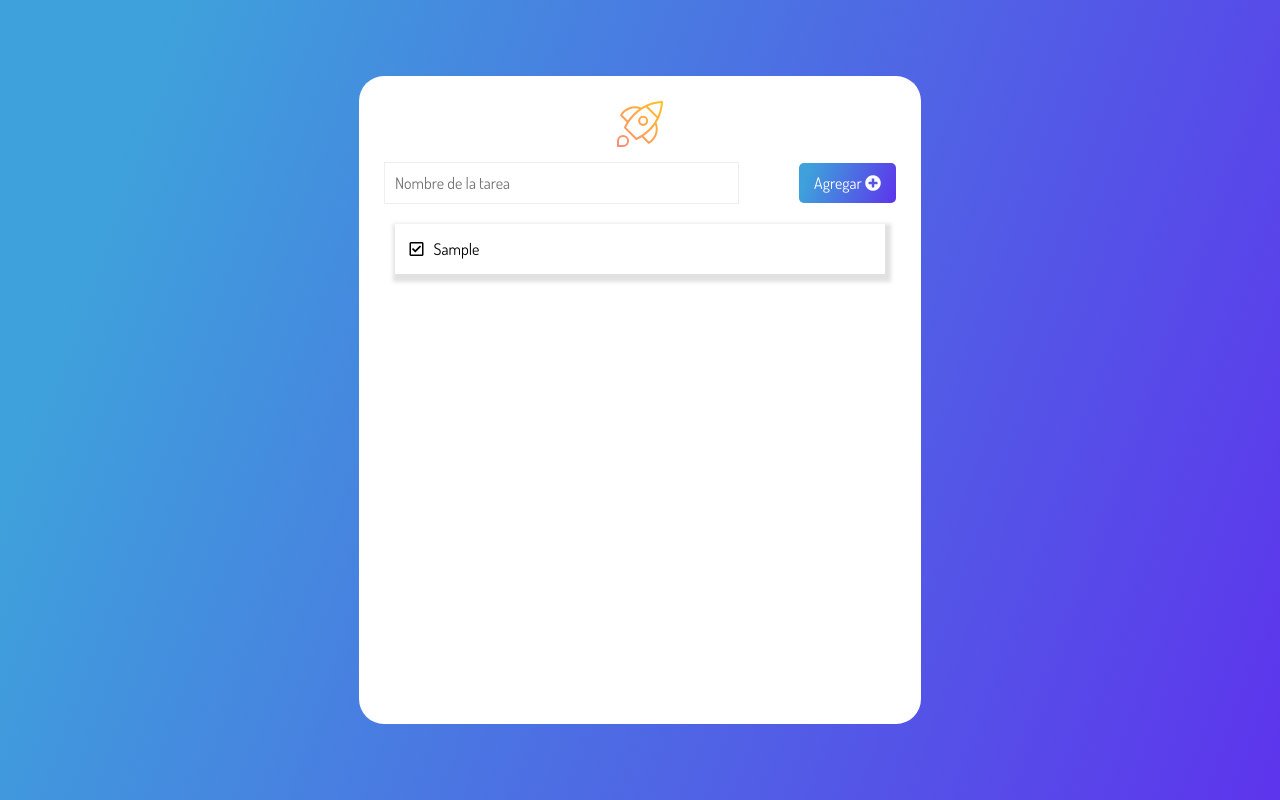
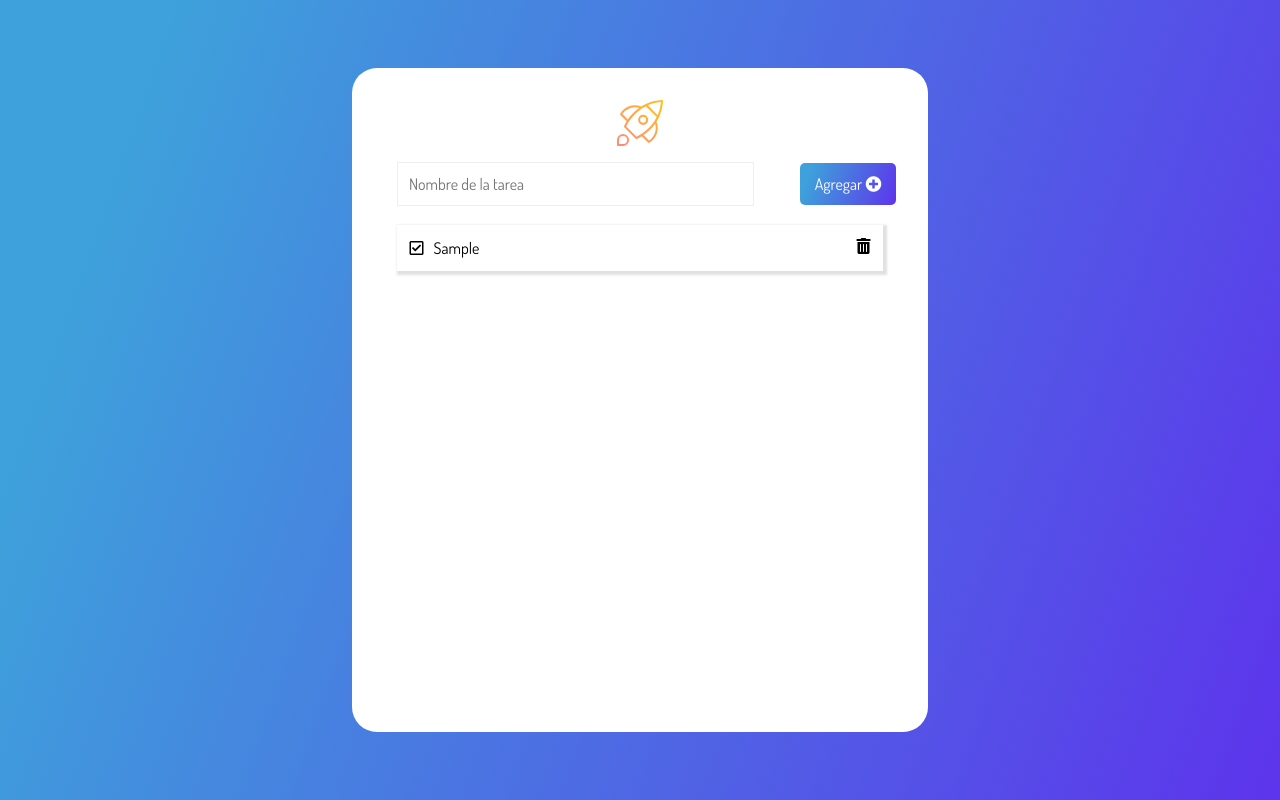
Before and after one commit to BrunoRC1823/Creador-Lista-Tareas, a plain HTML site: page index.html in a window 1280 px wide. Both pictures are taken after typing "Sample" into the empty fields and a click on the button "Agregar". Drawn offline with Linux system fonts and the light colour scheme.

Commit message:
Clase05 completada

```diff
--- /dev/null
+++ b/components/completarTarea.js
@@ -0,0 +1,17 @@
+const checkComplete = () => {
+    const i = document.createElement("i");
+    i.classList.add('far', 'fa-check-square', 'icon');
+    i.addEventListener("click", completarTarea);
+    return i;
+};
+const completarTarea = (evento) => {
+    const elemento = evento.target
+    console.log(elemento);
+    const padre = elemento.parentElement;
+    console.log(padre);
+    elemento.classList.toggle('fas');
+    elemento.classList.toggle('completeIcon');
+    elemento.classList.toggle('far');
+    padre.classList.toggle('task__complete-decoration');
+};
+export default checkComplete;
--- /dev/null
+++ b/components/eliminarIcon.js
@@ -0,0 +1,11 @@
+const eliminarIcon = () => {
+    const i =  document.createElement('i');
+    i.classList.add('fas','fa-trash-alt','trashIcon','icon')
+    i.addEventListener('click',eliminarTarea)
+    return i;
+};
+const eliminarTarea = (evento) => {
+    const padre = evento.target.parentElement;
+    padre.remove();
+};
+export default eliminarIcon;
--- a/index.html
+++ b/index.html
@@ -40,6 +40,6 @@
         </ul>
       </div>
     </main>
-    <script src="script.js"></script>
+    <script type="module" src="script.js"></script>
   </body>
 </html>
--- a/script.js
+++ b/script.js
@@ -1,3 +1,5 @@
+import checkComplete from "./components/completarTarea.js";
+import eliminarIcon from "./components/eliminarIcon.js";
 (() => {
     const btn = document.querySelector("[data-form-btn]")
 
@@ -9,8 +11,6 @@
         const contenidoTarea = document.createElement('div');
         const tituloTarea = document.createElement('span');
         const valor = input.value;
-        const contenido = `
-    <i class="fas fa-trash-alt trashIcon icon"></i>`;
 
         input.value = '';
         tarea.classList.add('card');
@@ -21,20 +21,9 @@
         contenidoTarea.appendChild(tituloTarea);
 
         tarea.appendChild(contenidoTarea);
+        tarea.appendChild(eliminarIcon());
         lista.appendChild(tarea);
     };
 
-    btn.addEventListener("click", createTask)
-    const checkComplete = () => {
-        const i = document.createElement("i");
-        i.classList.add('far', 'fa-check-square', 'icon');
-        i.addEventListener("click", completarTarea);
-        return i;
-    };
-    const completarTarea = (evento) => {
-        const elemento = evento.target
-        elemento.classList.toggle('fas');
-        elemento.classList.toggle('completeIcon');
-        elemento.classList.toggle('far');
-    };
+    btn.addEventListener("click", createTask);
 })();
--- a/styles.css
+++ b/styles.css
@@ -23,14 +23,14 @@ form {
   justify-content: space-between;
   align-items: center;
   display: flex;
-  margin-bottom: 15px;
+  margin-bottom: 0.9rem;
 }
 
 .mainCard {
   width: 40vw;
   border-radius: 25px;
   background-color: #fff;
-  padding: 25px;
+  padding: 2rem;
 }
 
 .title {
@@ -38,15 +38,16 @@ form {
   display: flex;
   justify-content: center;
   align-content: center;
-  margin-bottom: 15px;
+  margin-bottom: 1rem;
 }
 
 .inputForm {
   border: none;
-  padding: 10px;
+  padding: 0.7rem;
   border: 1px solid #eee;
   outline: none;
   width: 65%;
+  margin-left: 0.8rem;
 }
 
 .inputForm::placeholder {
@@ -54,7 +55,7 @@ form {
 }
 
 .btnCreate {
-  padding: 10px 15px;
+  padding: 0.7rem 0.9rem;
   background-image: linear-gradient(
     109.6deg,
     rgba(62, 161, 219, 1) 11.2%,
@@ -79,18 +80,23 @@ form {
 
 .card {
   width: 90%;
-  padding: 15px;
-  box-shadow: 2px 4px 4px 4px rgba(71, 71, 71, 0.16);
+  padding: 0.8rem;
+  box-shadow: 2px 2px 2px 2px rgba(71, 71, 71, 0.16);
   display: flex;
   flex-direction: row;
   justify-content: space-between;
   align-content: center;
-  margin: 5px 0px;
+  margin: 0.3rem 0px;
   position: relative;
 }
 
 .task {
   padding: 10px;
+}
+
+.task__complete-decoration{
+  text-decoration: line-through;
+  color: rgb(15, 58, 150);
 }
 
 .icon {
@@ -123,5 +129,5 @@ form {
 }
 
 .noTasks {
-  font-size: 48px;
+  font-size: 2rem;
 }
```
